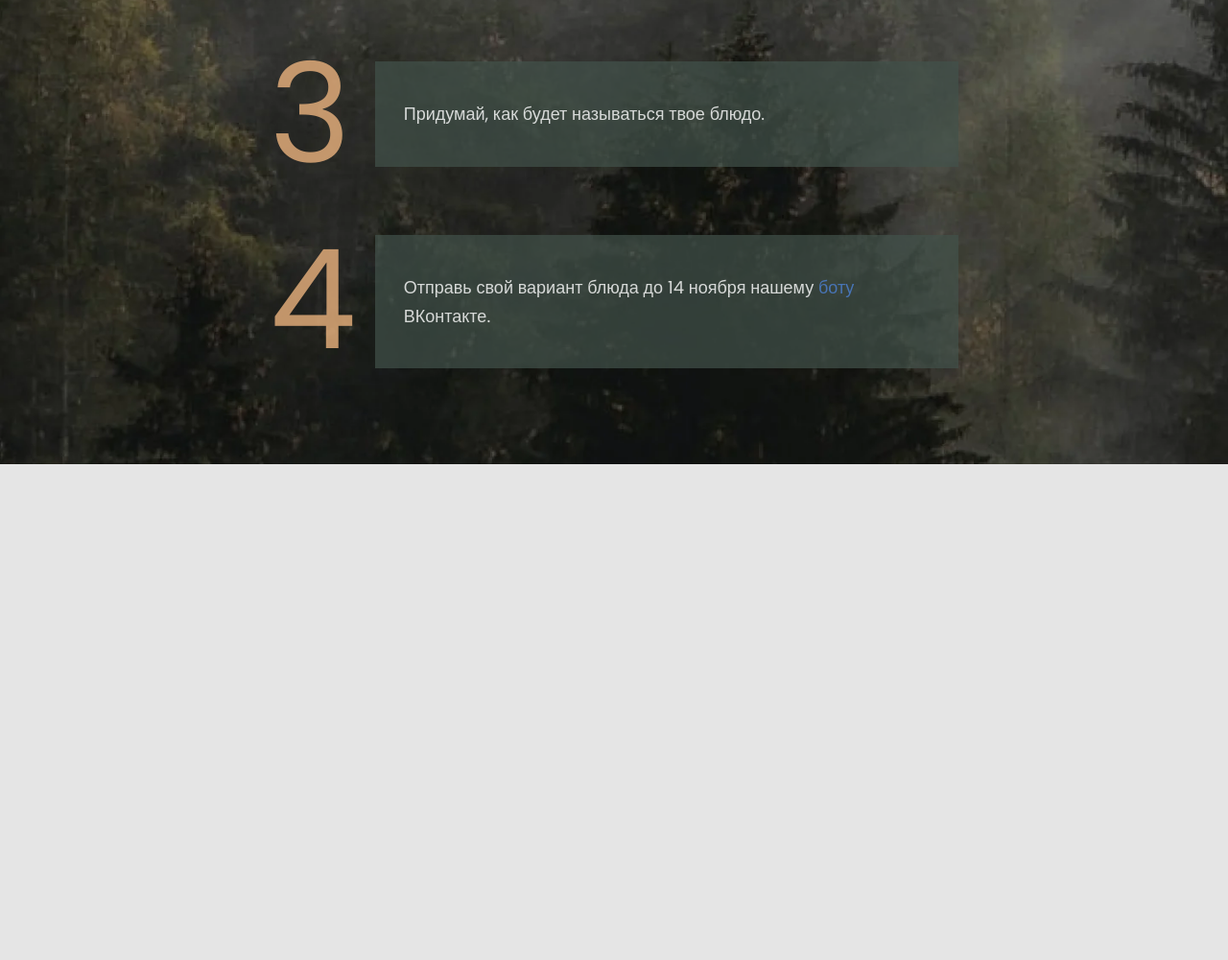
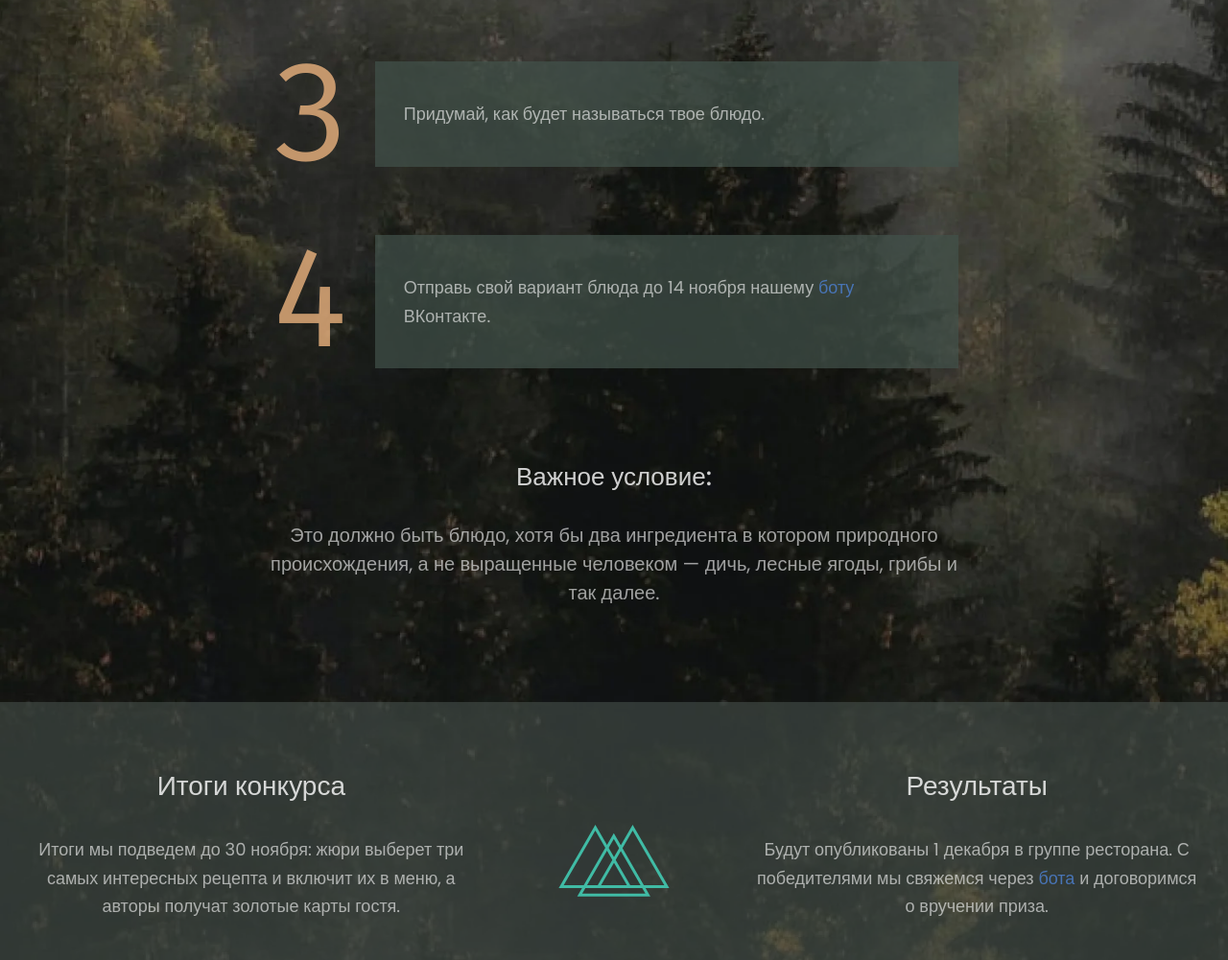
Before and after one commit to KovaleK-Andrey/-restaurant-promotion, a plain HTML site: page index.html in a window 1280 px wide. Shown: the part 1799-2800 px from the top of the page at 96% size. Before the commit the page ends 2283 px from the top, so only its background shows below. Drawn offline with Linux system fonts and the light colour scheme.

Commit message:
edd blocks results, gold-cart, action

```diff
--- a/index.html
+++ b/index.html
@@ -6,7 +6,7 @@
     <meta name="viewport" content="width=device-width, initial-scale=1.0">
     <link rel="stylesheet" href="./css/style.css">
     <link rel="preconnect" href="https://fonts.gstatic.com">
-    <link href="https://fonts.googleapis.com/css2?family=Poppins:wght@400;500;700&display=swap" rel="stylesheet">
+    <link href="https://fonts.googleapis.com/css2?family=Fira+Mono&family=Poppins:wght@400;500;700&display=swap" rel="stylesheet">
     <title>Siberian Trophy</title>
 </head>
 
@@ -81,9 +81,42 @@
                 </li>
                 <li class="action-item">
                     <p class="actions-number">4</p>
-                    <p class="action-text">Отправь свой вариант блюда до 14 ноября нашему <a class="action-link" href="#">боту</a> ВКонтакте.</p>
+                    <p class="action-text">Отправь свой вариант блюда до 14 ноября нашему <a class="vk-link" href="#">боту</a> ВКонтакте.</p>
                 </li>
             </ul>
+            <div class="action-condition">
+                <h3 class="action-condition__title">Важное условие:</h3>
+                <p class="action-condition-text">Это должно быть блюдо, хотя бы два ингредиента в котором природного происхождения, а не выращенные человеком — дичь, лесные ягоды, грибы и так далее.</p>
+            </div>
+        </section>
+        <section class="results">
+            <h2 class="visually-hidden">Результаты конкурса</h2>
+            <div class="results-wrap">
+                <div class="results-content">
+                    <h3 class="results-title">Итоги конкурса</h3>
+                    <p class="results-text">Итоги мы подведем до 30 ноября: жюри выберет три самых интересных рецепта и включит их в меню, а авторы получат золотые карты гостя.</p>
+                </div>
+                <div class="results-content">
+                    <h3 class="results-title">Результаты</h3>
+                    <p class="results-text">Будут опубликованы 1 декабря в группе ресторана. С победителями мы свяжемся через <a class="vk-link" href="#">бота</a> и договоримся о вручении приза.</p>
+                </div>
+            </div>
+        </section>
+        <section class="gold-cart container">
+            <h2 class="gold-cart__title title">Что дает золотая карта ресторана:</h2>
+            <div class="gold-cart__advantages">
+                <img src="./img/Gold-card.png" alt="golt-cart">
+                <ul class="gold-cart__list">
+                    <li class="gold-cart__item">- скидки на все блюда до 50%</li>
+                    <li class="gold-cart__item">- скидки на меню наших партнеров до 30%</li>
+                    <li class="gold-cart__item">- блюдо в подарок при заказе от 2 000 руб</li>
+                </ul>
+            </div>
+            <button class="gold-cart__btn button" type="button">Принять участие</button>
+        </section>
+        <section class="questions container">
+            <h2 class="questions-title title">Часто задаваемые вопросы:</h2>
+
         </section>
     </main>
     <footer class="footer">
--- a/scss/_action.scss
+++ b/scss/_action.scss
@@ -1,6 +1,5 @@
 .actions {
     margin-top: 90px;
-    padding-bottom: 100px;
 
     .actions-list {
         margin: 42px auto 0;
@@ -18,6 +17,7 @@
 
     .actions-number {
         display: block;
+        @include font-firo;
         @include font(144px, 0.95, 400);
         color: $fill-color-hover;
     }
@@ -32,14 +32,22 @@
         background-color: $bg-action-text;
     }
 
-    .action-link {
-        color: $vk-link-color;
-        text-decoration: none;
+    .action-condition {
+        width: 60.5%;
+        margin: 99px auto 0;
+        padding-bottom: 99px;
+    }
 
-        &:hover,
-        &:focus {
-            color: $fill-color-hover;
-            transition: color .2s linear;
-        }
+    .action-condition__title {
+        @include font(26px, 1.15, 500);
+        text-align: center;
+        color: $main-heading-color;
+    }
+
+    .action-condition-text {
+        padding-top: 30px;
+        @include font(20px, 1.5, 400);
+        color: $main-text-color;
+        text-align: center;
     }
 }
--- a/scss/_common.scss
+++ b/scss/_common.scss
@@ -65,7 +65,7 @@ body {
     height: auto;
     margin: 0 auto;
     background-color: $body-bg;
-    font-family: 'Poppins', sans-serif;;
+    @include font-main;
     @include font (18px, 1.66, 400);
     font-style: normal;
     color: $white-color;
@@ -86,6 +86,10 @@ body {
     background-color: $btn-color;
     color: $black-color;
     @include font (18px, 1.7, 400);
+    max-width: 245px;
+    width: 100%;
+    padding: 14px 52px;
+    text-align: center;
     border: none;
     outline: none;
     transition: background-color .2s linear;
@@ -101,3 +105,14 @@ body {
     @include font (38px, 1.31, 500);
     color: $title-color;
 }
+
+.vk-link {
+    color: $vk-link-color;
+    text-decoration: none;
+
+    &:hover,
+    &:focus {
+        color: $fill-color-hover;
+        transition: color .2s linear;
+    }
+}
--- /dev/null
+++ b/scss/_gold-cart.scss
@@ -0,0 +1,31 @@
+.gold-cart {
+
+    .gold-cart__title {
+        margin-top: 110px;
+    }
+
+    .gold-cart__advantages {
+        margin-top: 51px;
+        display: flex;
+        justify-content: center;
+        align-items: center;
+    }
+
+    .gold-cart__list {
+        padding-left: 31px;
+    }
+
+    .gold-cart__item {
+        padding-top: 20px;
+        color: $white-color;
+        &:first-child {
+            padding-top: 0;
+        }
+    }
+
+    .gold-cart__btn {
+        margin-top: 60px;
+        margin-left: 50%;
+        transform: translate(-50%);
+    }
+}
--- a/scss/_intro.scss
+++ b/scss/_intro.scss
@@ -31,10 +31,6 @@
     }
 
     .intro-btn {
-        max-width: 245px;
-        width: 100%;
-        padding: 14px 52px;
         margin-top: 47px;
-        text-align: center;
     }
 }
--- a/scss/_mixins.scss
+++ b/scss/_mixins.scss
@@ -8,3 +8,11 @@
     display: flex;
     justify-content: space-between;
 }
+
+@mixin font-main {
+    font-family: 'Poppins', sans-serif;
+}
+
+@mixin font-firo {
+    font-family: 'Fira Mono', monospace;
+}
--- /dev/null
+++ b/scss/_questions.scss
@@ -0,0 +1,6 @@
+.questions {
+
+    .questions-title {
+        margin-top: 80px;
+    }
+}
--- /dev/null
+++ b/scss/_results.scss
@@ -0,0 +1,34 @@
+.results {
+    width: 100%;
+    background-color: $results-bg-color;
+    position: relative;
+
+    &::before {
+        content: url(../img/triangles.svg);
+        position: absolute;
+        top: 60%;
+        left: 50%;
+        transform: translate(-50%, -50%);
+    }
+
+    .results-wrap {
+        display: flex;
+        justify-content: space-between;
+        padding: 63px 30px 73px 30px;
+    }
+
+    .results-content {
+        width: 38%;
+        text-align: center;
+    }
+
+    .results-title {
+        @include font(28px, 1.8, 500);
+        color: $main-heading-color;
+    }
+
+    .results-text {
+        padding-top: 25px;
+        color: $main-text-color;
+    }
+}
--- a/scss/_variables.scss
+++ b/scss/_variables.scss
@@ -1,11 +1,13 @@
 $white-color: rgba(255, 255, 255, 1);
 $black-color: rgba(0, 0, 0, 1);
-$title-color: rgba(235, 178, 126, 1);
+$title-color: rgba(230,159,94, 0.8);
 $header-bg-color: rgba(41, 56, 43, 0.6);
-$main-text-color: rgba(255, 255, 255, 0.8);
+$main-text-color: rgba(255, 255, 255, 0.6);
+$main-heading-color: rgba(255, 255, 255, 0.8);
 $btn-color: rgba(64, 187, 164, 0.6);
 $body-bg: rgba(229, 229, 229, 1);
 $fill-color: rgba(7, 6, 6, 0.88);
 $fill-color-hover: rgba(235, 179, 126, 0.8);
 $bg-action-text: rgba(66, 82, 75, 0.7);
 $vk-link-color: rgba(72, 116, 181, 1);
+$results-bg-color: rgba(71, 80, 76, 0.6)
--- a/scss/style.scss
+++ b/scss/style.scss
@@ -5,3 +5,6 @@
 @import "./intro";
 @import "./advertising";
 @import "./action";
+@import "./results";
+@import "./gold-cart";
+@import "./questions";
```
Also changed, not shown: css/style.css, img/Gold-card.png (added), img/triangles.png (added), img/triangles.svg (added).
